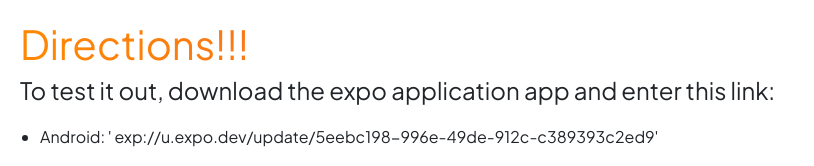
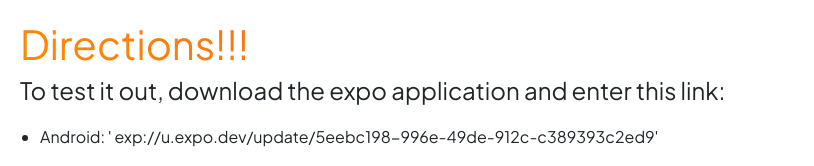
Before and after one commit to Promisemagoga/React-Portfolio, a React (Create React App) app: page /Direction1 in a window 1280 px wide. Shown: the top 166 px of the page, without its empty margins (0-814 px from the left). Built offline with nearby package versions, Linux system fonts and the light colour scheme.

Commit message:
30/12/2023

```diff
--- a/src/Components/Direction1.js
+++ b/src/Components/Direction1.js
@@ -4,7 +4,7 @@
     return (
         <div className='direction'>
             <h1>Directions!!!</h1>
-            <h4>To test it out, download the expo application app and enter this link:</h4>
+            <h4>To test it out, download the expo application and enter this link:</h4>
             <ul>
                 <li>Android: ' exp://u.expo.dev/update/5eebc198-996e-49de-912c-c389393c2ed9'  </li>
                 <li> IOS: 'exp://u.expo.dev/update/f8b7e2bb-c5bf-476a-98bc-2150f19a94d1 '</li>
--- a/src/Components/Direction2.js
+++ b/src/Components/Direction2.js
@@ -4,7 +4,7 @@
   return (
 <div className='direction'>
             <h1>Directions!!!</h1>
-            <h4>To test it out, download the expo application app and enter this link:</h4>
+            <h4>To test it out, download the expo application and enter this link:</h4>
             <ul>
                 <li>Android: 'exp://u.expo.dev/update/0f6d82f0-ac8d-409f-a3d3-34c33ed0bd50'  </li>
                 <li> IOS: 'exp://u.expo.dev/update/803745c4-0a71-4b9f-929e-8b20d5a29c2f'</li>
```
